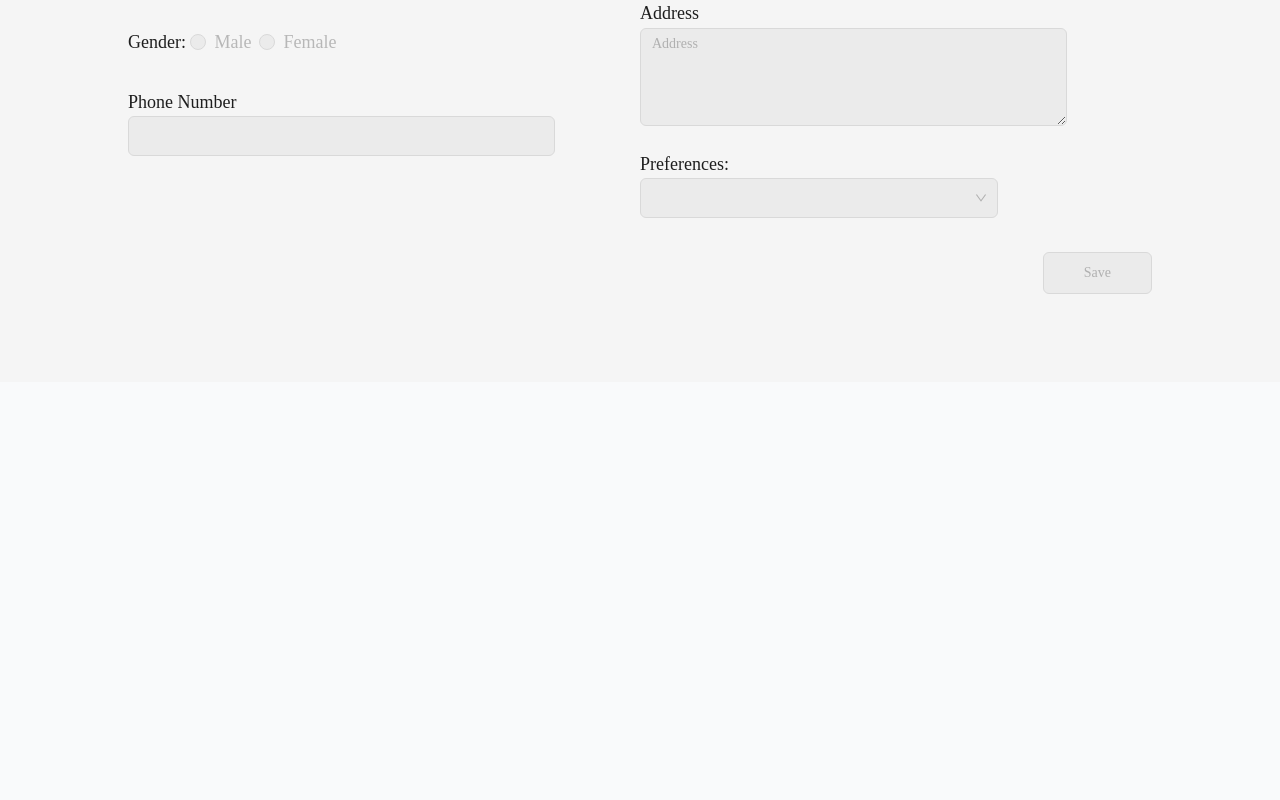
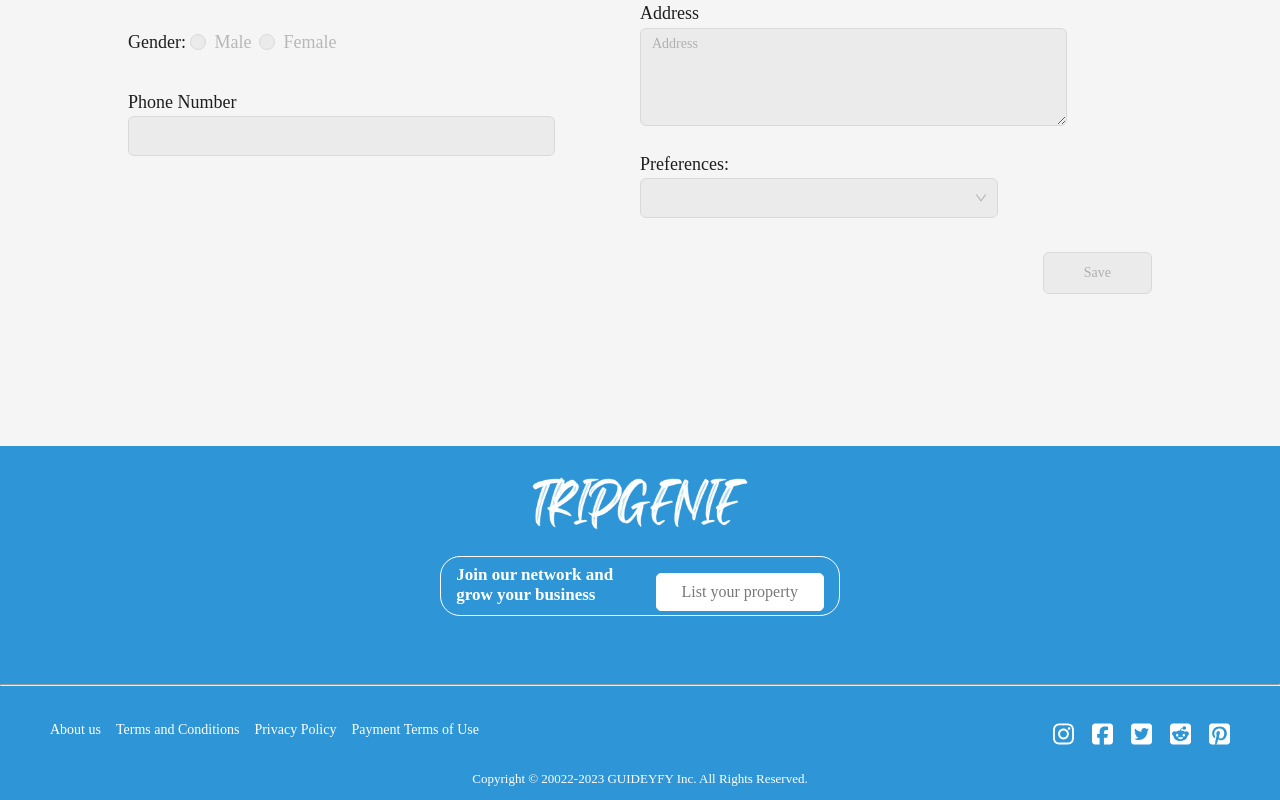
Before and after one commit to alphajr009/Online-Travel-Planner, a React (Create React App) app in the folder client/: page /account in a window 1280 px wide. Shown: the part 773-1573 px from the top of the page. Before the commit the page ends 1155 px from the top, so only its background shows below. Built offline with nearby package versions, Linux system fonts and the light colour scheme; a web font is replaced by a local one.

Commit message:
Update TripGenie

```diff
--- a/client/package.json
+++ b/client/package.json
@@ -3,6 +3,7 @@
   "version": "0.1.0",
   "private": true,
   "dependencies": {
+    "@fortawesome/free-brands-svg-icons": "^6.4.0",
     "@fortawesome/free-solid-svg-icons": "^6.4.0",
     "@fortawesome/react-fontawesome": "^0.2.0",
     "@react-oauth/google": "^0.11.0",
--- /dev/null
+++ b/client/src/components/footer/UserFooter.jsx
@@ -0,0 +1,45 @@
+import React from 'react'
+import "./userfooter.css"
+import logo from "../../assets/tripgenielogo.png"
+import { FontAwesomeIcon } from "@fortawesome/react-fontawesome";
+import { faFacebookSquare, faInstagram, faPinterestSquare, faRedditSquare, faTwitterSquare } from '@fortawesome/free-brands-svg-icons';
+
+function UserFooter() {
+    return (
+        <div className='footer'>
+            <div className="logo-container">
+                <img className="footer-logo" src={logo} alt="Logo" />
+            </div>
+            <div className='button-container'>
+                <h5 className="button-txt">Join our network and
+                    grow your business
+                </h5>
+                <button className='button-list' onClick={() => window.location.href = "/registerseller"}>List your property</button>
+            </div>
+            <div className="line">
+                <hr />
+            </div>
+            <div className="footer-bottom">
+                <div className="links">
+                    <div className='textlinks'>About us</div>
+                    <div className='textlinks'>Terms and Conditions</div>
+                    <div className='textlinks'>Privacy Policy</div>
+                    <div className='textlinks'>Payment Terms of Use</div>
+                </div>
+                <div className="socialmedia">
+                    <FontAwesomeIcon icon={faInstagram} className='sicon' />
+                    <FontAwesomeIcon icon={faFacebookSquare} className='sicon' />
+                    <FontAwesomeIcon icon={faTwitterSquare} className='sicon' />
+                    <FontAwesomeIcon icon={faRedditSquare} className='sicon' />
+                    <FontAwesomeIcon icon={faPinterestSquare} className='sicon' />
+                </div>
+            </div>
+            <div className="copyright">
+                <p className='copywrite-txt'>Copyright © 20022-2023 GUIDEYFY Inc. All Rights Reserved.</p>
+            </div>
+
+        </div>
+    )
+}
+
+export default UserFooter
--- /dev/null
+++ b/client/src/components/footer/userfooter.css
@@ -0,0 +1,123 @@
+.footer {
+
+    display: flex;
+    flex-direction: column;
+    align-items: flex-end;
+    width: 100%;
+    background-color: #2e96d6;
+    background-size: cover;
+    padding-bottom: 5px;
+    margin-top: 5%;
+}
+
+.footer-logo {
+    height: 70px;
+    width: auto;
+}
+
+.logo-container {
+    margin-top: 20px;
+    margin-left: auto;
+    margin-right: auto;
+}
+
+.button-container {
+    display: flex;
+    justify-content: space-around;
+    padding: 8px 10px 8px 10px;
+    border-radius: 20px;
+    border: 1px solid white;
+    position: absolute;
+    left: 50%;
+    margin-top: 110px;
+    transform: translateX(-50%);
+    width: 400px;
+    height: 60px;
+}
+
+
+.button-txt {
+    font-family: "Sansation-Bold", sans-serif;
+    color: white;
+    height: 38px;
+    width: 189px;
+}
+
+.button-list {
+    background-color: #FFFFFF;
+    color: #787878;
+    border: 1px solid;
+    border-color: white;
+    border-radius: 5px;
+    padding: 8px 16px;
+    cursor: pointer;
+    font-family: "Sansation-Bold", sans-serif;
+    font-size: 16px;
+    width: 168px;
+    height: 38px;
+    margin-top: 8px;
+}
+
+
+
+
+.line {
+    width: 100%;
+    height: 0px;
+    background-color: rgb(196, 196, 196);
+    margin-top: 137px;
+}
+
+.footer-bottom {
+    display: flex;
+    justify-content: space-between;
+    width: 100%;
+}
+
+
+.links {
+    margin-top: 45px;
+    display: flex;
+    flex-direction: row;
+    gap: 15px;
+    margin-left: 50px;
+}
+
+.textlinks {
+    color: white;
+    cursor: pointer;
+    font-size: 14px;
+}
+
+.socialmedia {
+    margin-top: 45px;
+    display: flex;
+    flex-direction: row;
+    gap: 18px;
+    margin-right: 50px;
+    color: white;
+    cursor: pointer;
+}
+
+.sicon {
+    font-size: 24px;
+}
+
+.copyright {
+    margin-top: 25px;
+    margin-left: auto;
+    margin-right: auto;
+}
+
+.copywrite-txt {
+    color: white;
+    font-size: 13px;
+}
+
+.textlinks:hover {
+    color: #cbcbcb;
+}
+
+.sicon:hover {
+    color: #cbcbcb;
+}
--- a/client/src/css/Categories.css
+++ b/client/src/css/Categories.css
@@ -2,10 +2,13 @@
     display: flex;
     justify-content: center;
     padding: 12px 80px;
+    padding-bottom: 10%;
 }
-.palce-card{
+
+.palce-card {
     padding: 0px 20px !important;
 }
+
 .spinner-container {
     display: flex;
     align-items: center;
@@ -17,7 +20,8 @@
     font-family: "SF Pro Display-Medium";
     font-size: 16px;
 }
-.palce-card-image{
+
+.palce-card-image {
     height: 260px;
     width: 100%;
     /* display: flex; */
--- a/client/src/index.css
+++ b/client/src/index.css
@@ -51,6 +51,11 @@ h4 {
 	margin-top: 0px;
 }
 
+h5 {
+	font-family: "SF Pro Display-Medium";
+	font-size: 17px !important;
+	margin-top: 0px;
+}
 
 p {
 	font-family: "SF Pro Display-Regular";
--- a/client/src/pages/Account.jsx
+++ b/client/src/pages/Account.jsx
@@ -19,6 +19,7 @@ import React, { useState, useEffect } from "react";
 import axios from "axios";
 import { LockOutlined } from "@ant-design/icons";
 import moment from "moment";
+import UserFooter from "../components/footer/UserFooter";
 
 
 
@@ -466,7 +467,9 @@ function Account() {
 					</Form>
 				</Col>
 			</div>
+			<UserFooter />
 		</Layout>
+
 	);
 }
 
--- a/client/src/pages/PlanTrip.jsx
+++ b/client/src/pages/PlanTrip.jsx
@@ -8,6 +8,7 @@ import "slick-carousel/slick/slick.css";
 import "slick-carousel/slick/slick-theme.css";
 import { useLocation } from "react-router-dom";
 import axios from "axios";
+import UserFooter from "../components/footer/UserFooter";
 
 const contentStyle = {
 	background: "red",
@@ -251,6 +252,8 @@ function PlanTrip() {
 				/>
 			</Modal>
 
+			<UserFooter />
+
 		</div>
 	);
 }
--- a/client/src/pages/user/Place.jsx
+++ b/client/src/pages/user/Place.jsx
@@ -16,6 +16,7 @@ import Mist from "../../assets/mist.png";
 import humidity from "../../assets/humidity.png";
 import Windy from "../../assets/windx.png";
 import { HeartOutlined, HeartFilled } from "@ant-design/icons";
+import UserFooter from '../../components/footer/UserFooter';
 
 
 
@@ -218,6 +219,7 @@ function Place() {
           ""
         )}
       </Modal>
+      <UserFooter />
     </div>
 
 
--- a/client/src/pages/user/home.jsx
+++ b/client/src/pages/user/home.jsx
@@ -7,6 +7,7 @@ import Slider from "../../components/Slider";
 import PlaceCard from "../../components/PlaceCard";
 import Categories from "../../components/CategoriesCard";
 import ExploreSlider from "../../components/ExploreSlider";
+import UserFooter from "../../components/footer/UserFooter";
 
 function Home() {
 	return (
@@ -24,6 +25,7 @@ function Home() {
 			</Row>
 			<h2 className="text-align-center">Categories</h2>
 			<Categories></Categories>
+			<UserFooter />
 		</div>
 	);
 }
```
Also changed, not shown: client/src/assets/tripgenielogo.png (added), 1 other file (tests, documents, lock files or other folders).
